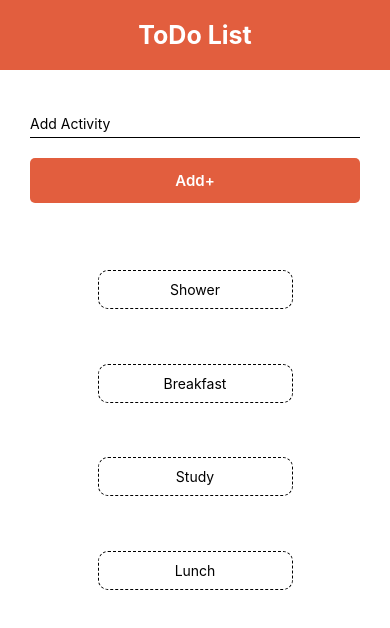
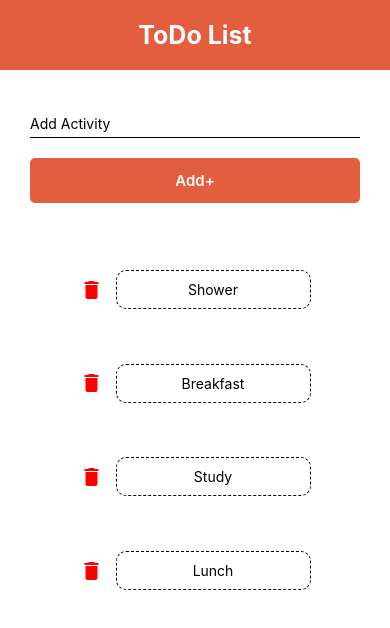
Before and after one commit to madm234/ReactNative---ToDo-List, a React Native app: screen / in a window 390 px wide. Shown: the top 628 px of the page. Built offline with nearby package versions, Linux system fonts and the light colour scheme.

Commit message:
Delete icon added and working

```diff
--- a/App.js
+++ b/App.js
@@ -53,7 +53,9 @@ export default function App(){
         <Input addNew={addNew} />
 
         <FlatList data={naam} renderItem={({item})=>(
+          <>
           <Card item={item} setHandler={setHandler}/>
+          </>
         )} />
       </View>
       </TouchableWithoutFeedback>
--- a/components/card.js
+++ b/components/card.js
@@ -1,9 +1,11 @@
 import React from 'react'
 import { StyleSheet,Text,View, TouchableOpacity} from "react-native";
+import { MaterialIcons } from '@expo/vector-icons';
 
 export default function Card({item,setHandler}){
     return(
-       <TouchableOpacity style={styles.btnStyle} onPress={()=>setHandler(item.key)}>
+       <TouchableOpacity style={styles.btnStyle}>
+            <MaterialIcons onPress={()=>setHandler(item.key)} style={styles.delBtn} name="delete" size={24} color="red" />
             <Text style={styles.btn}>{item.name}</Text>
        </TouchableOpacity>
     )
@@ -12,7 +14,9 @@ export default function Card({item,setHandler}){
 const styles =StyleSheet.create({
     btnStyle:{
         display: 'flex',
-        alignItems: 'center'
+        justifyContent: 'center',
+        alignItems: 'center',
+        flexDirection: 'row'
     },
     btn:{
         padding: 10,
@@ -22,5 +26,8 @@ const styles =StyleSheet.create({
         textAlign: 'center',
         marginVertical: '7%',
         borderRadius: 10
+    },
+    delBtn: {
+        paddingRight: 12
     }
 })
```
